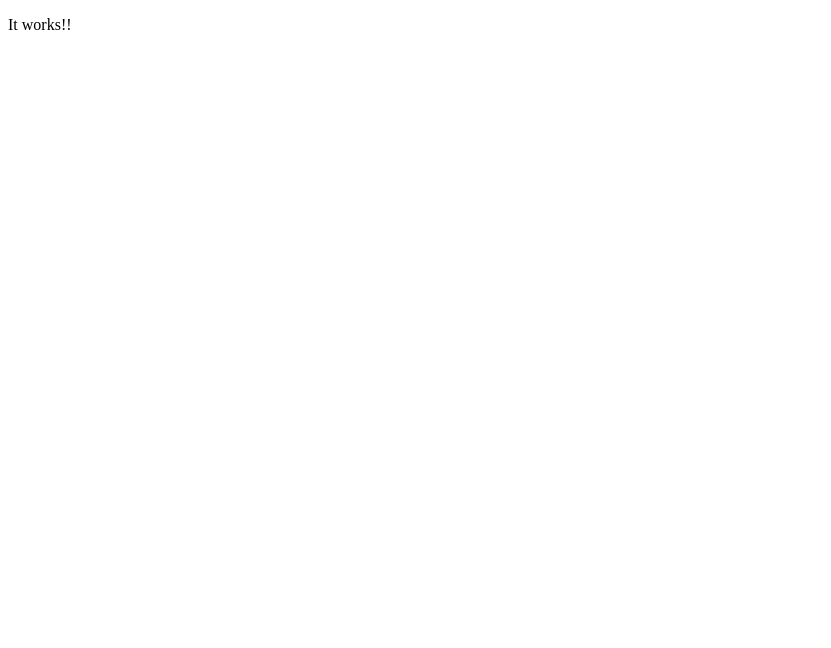
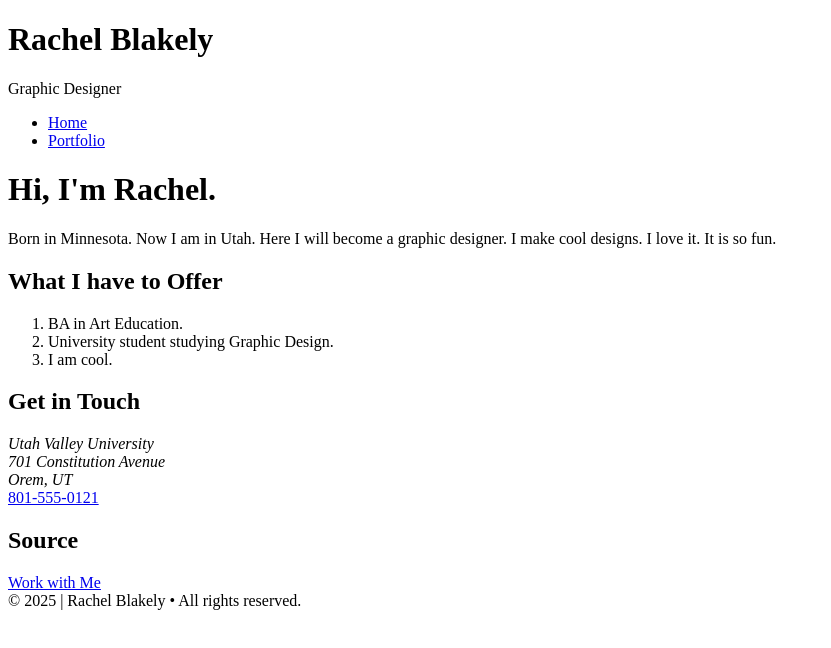
Before and after one commit to rachelblakely/DWDD1600, a plain HTML site: page 01test/index.html in a window 1280 px wide. Shown: the whole page, without its empty margins (0-831 px from the left). Drawn offline with Linux system fonts and the light colour scheme.

Commit message:
REAL ONE

```diff
--- a/01test/index.html
+++ b/01test/index.html
@@ -1,11 +1,66 @@
 <!DOCTYPE html>
 <html lang="en">
 <head>
+    <meta name="author" content="rachel blakely">
+    <meta name="description" content="Learn about the Declaration of Independence or founding documents.">
     <meta charset="UTF-8">
     <meta name="viewport" content="width=device-width, initial-scale=1.0">
-    <title>Document</title>
+    <title>Rachel Blakely</title>
 </head>
+
+<!--This starts the main content of my page.-->
 <body>
-    <p>It works!!</p>
+
+<!--This is the header section.-->
+<header>
+    <h1>Rachel Blakely</h1>
+    <p>Graphic Designer<p>
+</header>
+
+
+<!--This is the navigation section.-->
+
+<nav>
+    <ul>
+        <li><a href="index.html">Home<a>
+        <li><a href="signers.html"> Portfolio<a>
+    </ul>
+</nav>
+
+<!--This is the main section.-->
+<main>
+<h1>Hi, I'm Rachel.</h1>
+<p>Born in Minnesota. Now I am in Utah. Here I will become a graphic designer. I make cool designs. I love it. It is so fun.</p>
+
+<h2>What I have to Offer</h2>
+
+<ol>
+    <li>BA in Art Education.</li>
+    <li>University student studying Graphic Design.</li>
+    <li>I am cool.</li>
+</ol>
+
+<h2>Get in Touch</h2>
+
+<address>
+    Utah Valley University<br>
+    701 Constitution Avenue<br>
+    Orem, UT<br>
+</address>
+<a href="801-555-0121" target="_blank"> 801-555-0121</a>
+<h2>Source</h2>
+    <a href="https://visit.archives.gov/" target="_blank">Work with Me</a>
+
+</main>
+
+
+
+
+<!--This is the footer section.-->
+
+<footer>
+    &copy; 2025 | Rachel Blakely  &bull; All rights reserved.
+</footer>
+
 </body>
 </html>
```
